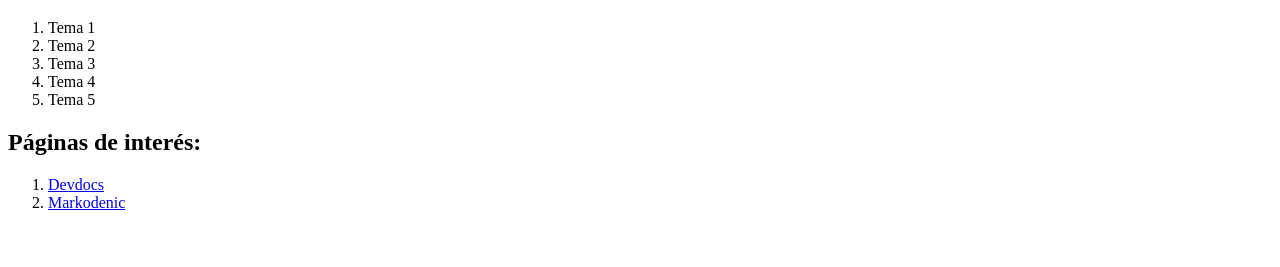
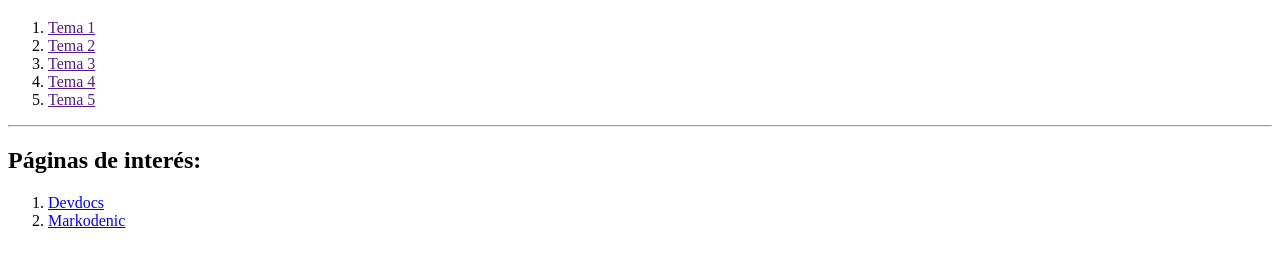
Before and after one commit to RY4R/dawpag, a plain HTML site: page index.html in a window 1280 px wide. Shown: the part 61-328 px from the top of the page. Drawn offline with Linux system fonts and the light colour scheme.

Commit message:
Actualización

```diff
--- a/index.html
+++ b/index.html
@@ -3,24 +3,22 @@
   <head>
     <meta charset="utf-8">
 
-    <!-- Always force latest IE rendering engine or request Chrome Frame -->
     <meta content="IE=edge,chrome=1" http-equiv="X-UA-Compatible">
     <meta name="viewport" content="width=device-width, initial-scale=1.0" />
 
-    <!-- Use title if it's in the page YAML frontmatter -->
     <title>SERVIDOR DE SISO</title>
   </head>
 
   <body class="index">
     <h1>Diseño de interfaces web</h1>
     <ol>
-      <li>Tema 1</li>
-      <li>Tema 2</li>
-      <li>Tema 3</li>
-      <li>Tema 4</li>
-      <li>Tema 5</li>
+      <li><a href="">Tema 1</a></li>
+      <li><a href="">Tema 2</a></li>
+      <li><a href="">Tema 3</a></li>
+      <li><a href="">Tema 4</a></li>
+      <li><a href="">Tema 5</a></li>
     </ol>
-
+<hr>
     <h2>Páginas de interés:</h2>
     <ol start="1">
         <li> <a href="https://devdocs.io/">Devdocs</a> </li>
```
